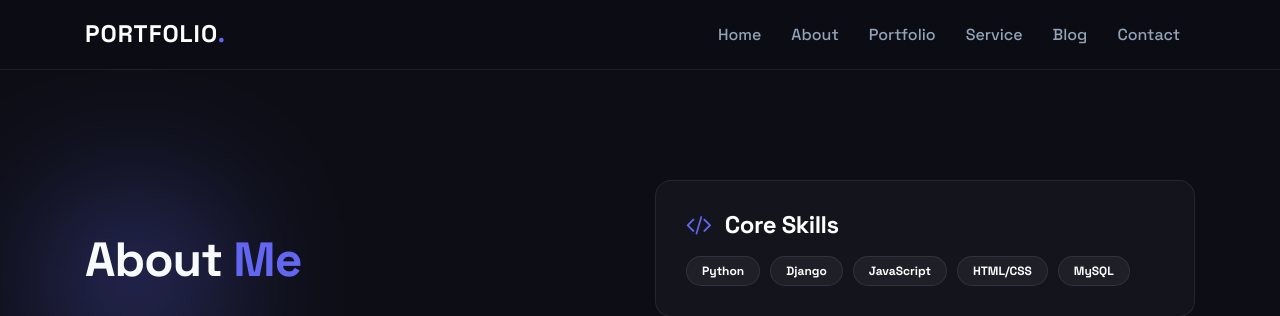
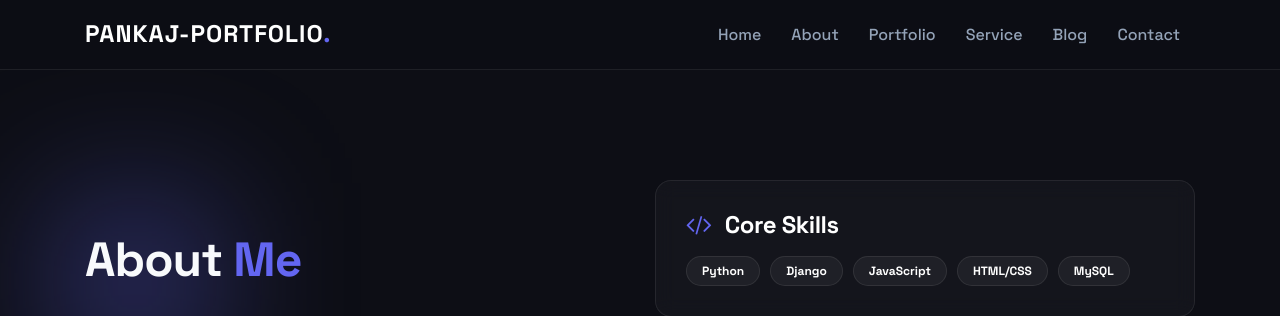
Before and after one commit to Sulakhe-Pankaj/Portfolio, a Django app: page /about/ in a window 1280 px wide. Shown: the top 316 px of the page. Run offline with Django 5.2, Linux system fonts and the light colour scheme; some libraries are stand-ins or nearby versions.

Commit message:
SEO: Update site title and add meta descriptions

```diff
--- a/mysite/templates/user/navbar.html
+++ b/mysite/templates/user/navbar.html
@@ -6,7 +6,9 @@
    <meta charset="utf-8">
    <meta http-equiv="X-UA-Compatible" content="IE=edge">
    <meta name="viewport" content="width=device-width, initial-scale=1">
-   <title>Portfolio - Premium</title>
+   <meta name="description"
+      content="Welcome to Pankaj-Portfolio. Explore my professional projects, core skills, services, and latest thoughts.">
+   <title>Pankaj-Portfolio</title>
 
    <!-- bootstrap css -->
    <link rel="stylesheet" href="/static/css/bootstrap.min.css">
@@ -24,7 +26,7 @@
       <div class="container">
          <a class="navbar-brand" href="/home/">
             <!-- <img src="/static/images/logo1.png" alt="Logo"> -->
-            <h4 style="margin:0; color:white; font-weight:700; letter-spacing:1px;">PORTFOLIO<span
+            <h4 style="margin:0; color:white; font-weight:700; letter-spacing:1px;">PANKAJ-PORTFOLIO<span
                   style="color:var(--primary-color);">.</span></h4>
          </a>
 
```
